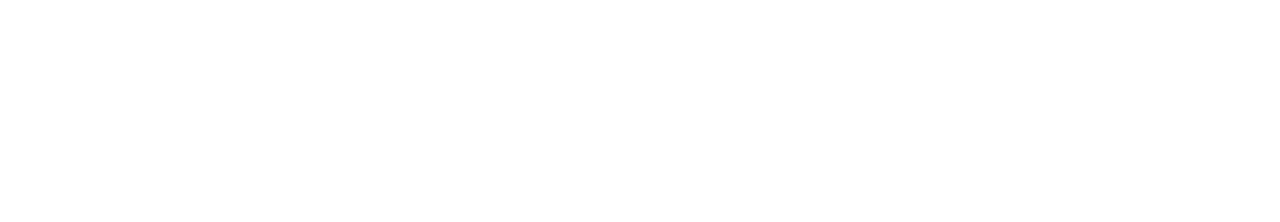
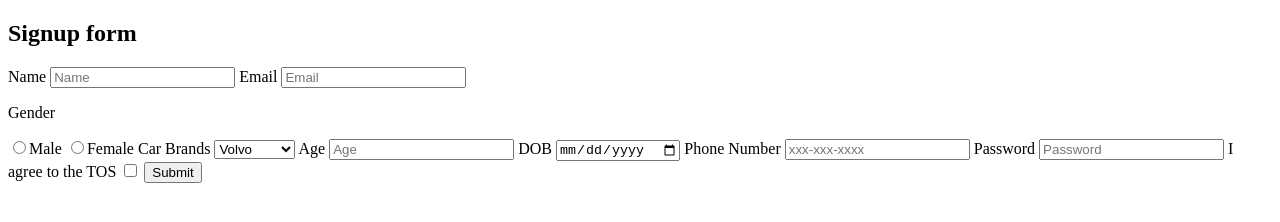
Before and after one commit to acciojob/signup-form-car-Snigdha1975, a website: page main.html in a window 1280 px wide. Drawn offline with Linux system fonts and the light colour scheme.

Commit message:
created a submission

```diff
--- a/main.html
+++ b/main.html
@@ -9,8 +9,41 @@
 <body>
 	<!-- the entire body must be written by student -->
     <script type="text/javascript" src="./script.js">
+
 </script>
+<h2>Signup form</h2>
+	<form method="post">
+		<label for="name">Name</label>
+	<input type="text" id="name" name="name" placeholder="Name" required>
+		<label for="email">Email</label>
+	<input type="email" id="email" name="email" placeholder="Email" required>
+		<p>Gender</p>
+		<label>
+			<input type="radio" name="gender_m" value="Male" required>Male
+		</label>
+	<label>
+	<input type="radio" name="gender_f" value="Female" required>Female
+		</label>
+		<label for="cars">Car Brands</label>
 
+<select name="cars" id="cars">
+  <option value="volvo">Volvo</option>
+  <option value="saab">Saab</option>
+  <option value="mercedes">Mercedes</option>
+  <option value="audi">Audi</option>
+</select>
+<label for="age">Age</label>
+	<input type="number" id="age" name="age" placeholder="Age" required>
+		<label for="dob">DOB</label>
+	<input type="date" id="dob" name="dob" required>
+		<label for="tel">Phone Number</label>
+	<input type="tel" id="tel" name="tel" placeholder="xxx-xxx-xxxx">
+		<label for="password">Password</label>
+	<input type="password" id="password" name="password" placeholder="Password">
+		<label for="tos">I agree to the TOS</label>
+		<input type="checkbox" id="tos" name="tos" required>
+		<input type="submit">
+	</form>
 </body>
 
 </html>
```
